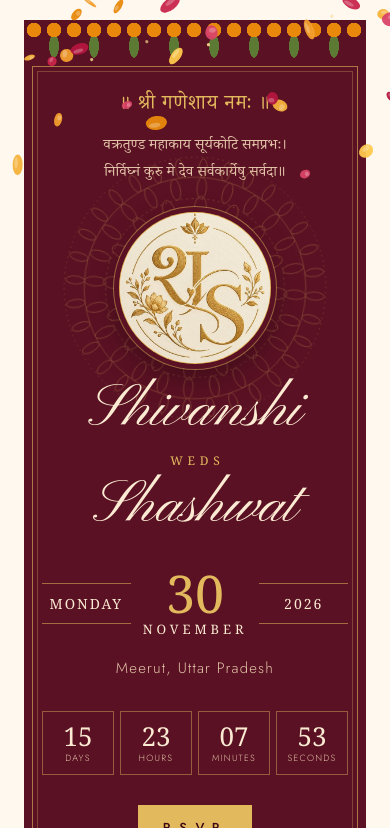
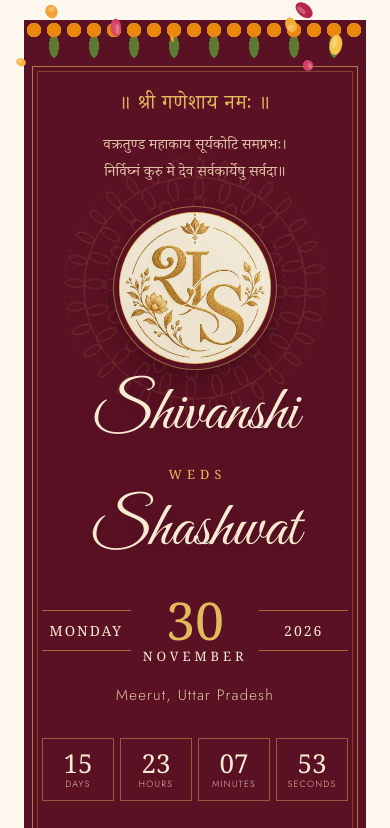
Before and after one commit to hsbrg/react, a plain HTML site: page wedding-invitation/index.html in a window 390 px wide. Shown: the top 828 px of the page. Drawn offline with Linux system fonts and the light colour scheme; a web font is replaced by a local one.

Commit message:
Switch names to Great Vibes and add an English-Hindi swap
Names use Great Vibes for a more legible script, with Amita for the
Devanagari. The doors switch to Hindi once while they wait, and the
opening card alternates between English and Hindi every few seconds in a
top-to-bottom wave: names, date, place and countdown labels. Guests who
prefer reduced motion stay on English.

Co-Authored-By: Claude Opus 5.5 <noreply@anthropic.com>
Claude-Session: https://claude.ai/code/session_01R9DYRoDWeKyJUHyH6mBjUt

```diff
--- a/wedding-invitation/index.html
+++ b/wedding-invitation/index.html
@@ -2,7 +2,7 @@
 <meta name="claude:viewport-fit-sides" content="cover">
 <link rel="preconnect" href="https://fonts.googleapis.com">
 <link rel="preconnect" href="https://fonts.gstatic.com" crossorigin>
-<link rel="stylesheet" href="https://fonts.googleapis.com/css2?family=Italiana&family=Jost:wght@300;400;500&family=Pinyon+Script&family=Tiro+Devanagari+Hindi&display=swap">
+<link rel="stylesheet" href="https://fonts.googleapis.com/css2?family=Italiana&family=Jost:wght@300;400;500&family=Great+Vibes&family=Amita:wght@700&family=Tiro+Devanagari+Hindi&display=swap">
 <style>
   /* Layout: a printed Indian wedding card. A maroon hero card under a marigold toran,
      then ivory sections: the invitation, three functions by day, RSVP to Amit Tyagi. */
@@ -20,7 +20,8 @@
     --hero-muted: #E2C3A8;
     --hero-gold: #E3B95E;
     --error: #A2412F;
-    --font-script: "Pinyon Script", "Snell Roundhand", "Apple Chancery", cursive;
+    --font-script: "Great Vibes", "Snell Roundhand", "Apple Chancery", cursive;
+    --font-deva-script: "Amita", "Tiro Devanagari Hindi", "Noto Serif Devanagari", serif;
     --font-display: "Italiana", "Didot", "Bodoni 72", Georgia, serif;
     --font-deva: "Tiro Devanagari Hindi", "Noto Serif Devanagari", "Kohinoor Devanagari", serif;
     --font-body: "Jost", "Avenir Next", "Segoe UI", system-ui, sans-serif;
@@ -270,9 +271,10 @@
   .names {
     font-family: var(--font-script);
     font-weight: 400;
-    font-size: clamp(60px, 13vw, 124px);
-    line-height: 1;
+    font-size: clamp(64px, 14vw, 128px);
+    line-height: 1.05;
     margin: 18px 0 0;
+    text-shadow: 0 2px 18px rgb(0 0 0 / .25);
     text-wrap: balance;
   }
   .names span { display: inline-block; }
@@ -286,6 +288,26 @@
     margin-block: 14px 10px;
     padding-left: .4em;
   }
+  /* Bilingual text: English and Hindi share one grid cell and swap with a soft blur.
+     --i staggers the swap so the card changes language as one wave, top to bottom. */
+  .bi, .names .bi { display: inline-grid; }
+  .bi > span {
+    grid-area: 1 / 1;
+    justify-self: center;
+    align-self: center;
+    transition:
+      opacity 420ms ease calc(var(--i, 0) * 70ms),
+      filter 420ms ease calc(var(--i, 0) * 70ms),
+      transform 600ms var(--ease-out) calc(var(--i, 0) * 70ms);
+  }
+  .bi > .hi { opacity: 0; filter: blur(6px); transform: translateY(10px); }
+  [data-show="hi"] .bi > .en { opacity: 0; filter: blur(6px); transform: translateY(-10px); }
+  [data-show="hi"] .bi > .hi { opacity: 1; filter: none; transform: none; }
+  .hi { font-family: var(--font-deva); letter-spacing: 0; text-transform: none; }
+  .names .hi { font-family: var(--font-deva-script); font-weight: 700; font-size: .6em; line-height: 1.5; }
+  .names .weds .hi { font-family: var(--font-deva-script); font-size: 1.9em; line-height: 1; }
+  .gate-names .hi { font-family: var(--font-deva-script); font-weight: 700; font-size: .66em; }
+
   .when {
     margin: 30px auto 0;
     display: grid;
@@ -543,6 +565,7 @@
     html { scroll-behavior: auto; }
     .in, .fade-in, .seal { animation: fade 250ms ease both; animation-delay: 0ms; }
     .mandala, .glint { animation: none; }
+    .bi > span, [data-show="hi"] .bi > span { filter: none !important; transform: none !important; transition: opacity 300ms ease; }
     .glint { display: none; }
     .btn:active, .link-btn:active, .choice input:active + span { transform: none; }
     .result { @starting-style { opacity: 0; transform: none; } }
@@ -566,9 +589,9 @@
   <div class="door r"><div class="toran" aria-hidden="true"></div><span class="knob"></span></div>
   <div class="gate-center">
     <img class="seal" src="monogram.jpg" width="520" height="520" alt="">
-    <div class="gate-names in" style="--d:120ms;--y:12px">Shivanshi &amp; Shashwat</div>
-    <div class="gate-date in" style="--d:220ms;--y:6px">28 · 29 · 30 November 2026</div>
-    <div class="gate-hint fade-in" style="--d:700ms">Tap to open</div>
+    <div class="gate-names in" style="--d:120ms;--y:12px"><span class="bi" style="--i:0"><span class="en">Shivanshi &amp; Shashwat</span><span class="hi" lang="hi" aria-hidden="true">शिवांशी संग शाश्वत</span></span></div>
+    <div class="gate-date in" style="--d:220ms;--y:6px"><span class="bi" style="--i:1"><span class="en">28 · 29 · 30 November 2026</span><span class="hi" lang="hi" aria-hidden="true">२८ · २९ · ३० नवंबर २०२६</span></span></div>
+    <div class="gate-hint fade-in" style="--d:700ms"><span class="bi" style="--i:2"><span class="en">Tap to open</span><span class="hi" lang="hi" aria-hidden="true">खोलने के लिए टैप करें</span></span></div>
   </div>
 </div>
 
@@ -585,24 +608,24 @@
       </div>
 
 
-      <h1 class="names">
-        <span class="in" style="--y:16px;--dur:800ms">Shivanshi</span>
-        <span class="weds fade-in" style="--d:60ms">weds</span>
-        <span class="in" style="--y:16px;--dur:800ms;--d:110ms">Shashwat</span>
+      <h1 class="names" aria-label="Shivanshi weds Shashwat">
+        <span class="in" style="--y:16px;--dur:800ms"><span class="bi" style="--i:0"><span class="en">Shivanshi</span><span class="hi" lang="hi" aria-hidden="true">शिवांशी</span></span></span>
+        <span class="weds fade-in" style="--d:60ms"><span class="bi" style="--i:1"><span class="en">weds</span><span class="hi" lang="hi" aria-hidden="true">संग</span></span></span>
+        <span class="in" style="--y:16px;--dur:800ms;--d:110ms"><span class="bi" style="--i:2"><span class="en">Shashwat</span><span class="hi" lang="hi" aria-hidden="true">शाश्वत</span></span></span>
       </h1>
 
       <div class="when in" style="--d:220ms;--y:6px" aria-label="Monday, 30 November 2026">
-        <div class="side">Monday</div>
-        <div><span class="day">30</span><span class="month">November</span></div>
-        <div class="side">2026</div>
+        <div class="side"><span class="bi" style="--i:3"><span class="en">Monday</span><span class="hi" lang="hi" aria-hidden="true">सोमवार</span></span></div>
+        <div><span class="day"><span class="bi" style="--i:3"><span class="en">30</span><span class="hi" lang="hi" aria-hidden="true">३०</span></span></span><span class="month"><span class="bi" style="--i:4"><span class="en">November</span><span class="hi" lang="hi" aria-hidden="true">नवंबर</span></span></span></div>
+        <div class="side"><span class="bi" style="--i:3"><span class="en">2026</span><span class="hi" lang="hi" aria-hidden="true">२०२६</span></span></div>
       </div>
-      <p class="place in" style="--d:220ms;--y:6px">Meerut, Uttar Pradesh</p>
+      <p class="place in" style="--d:220ms;--y:6px"><span class="bi" style="--i:5"><span class="en">Meerut, Uttar Pradesh</span><span class="hi" lang="hi" aria-hidden="true">मेरठ, उत्तर प्रदेश</span></span></p>
 
       <div class="countdown in" style="--d:320ms;--y:4px" id="countdown" aria-label="Time until the wedding">
-        <div><b id="cd-d">--</b><small>Days</small></div>
-        <div><b id="cd-h">--</b><small>Hours</small></div>
-        <div><b id="cd-m">--</b><small>Minutes</small></div>
-        <div><b id="cd-s">--</b><small>Seconds</small></div>
+        <div><b id="cd-d">--</b><small><span class="bi" style="--i:6"><span class="en">Days</span><span class="hi" lang="hi" aria-hidden="true">दिन</span></span></small></div>
+        <div><b id="cd-h">--</b><small><span class="bi" style="--i:6"><span class="en">Hours</span><span class="hi" lang="hi" aria-hidden="true">घंटे</span></span></small></div>
+        <div><b id="cd-m">--</b><small><span class="bi" style="--i:6"><span class="en">Minutes</span><span class="hi" lang="hi" aria-hidden="true">मिनट</span></span></small></div>
+        <div><b id="cd-s">--</b><small><span class="bi" style="--i:6"><span class="en">Seconds</span><span class="hi" lang="hi" aria-hidden="true">सेकंड</span></span></small></div>
       </div>
       <p class="countdown-done" id="countdown-done" hidden>Shubh Vivah</p>
 
@@ -875,6 +898,7 @@
     try { sessionStorage.setItem("ss-gate-opened", "1"); } catch (e) {}
     gate.classList.add("opening");
     setTimeout(function () { root.classList.remove("gate-hold"); }, 380);
+    setTimeout(cycleHero, 1800);
     setTimeout(function () { showerPetals(); }, 600);
     setTimeout(function () { root.classList.remove("has-gate"); gate.remove(); }, 1350);
   }
@@ -883,10 +907,27 @@
     gate.addEventListener("keydown", function (e) {
       if (e.key === "Enter" || e.key === " ") { e.preventDefault(); openGate(); }
     });
-    autoOpen = setTimeout(openGate, 3200); // opens on its own if the guest doesn't tap
+    autoOpen = setTimeout(openGate, 3800); // opens on its own if the guest doesn't tap
   } else {
     gate.remove();
+    setTimeout(cycleHero, 1800);
   }
+
+  // ---- English / Hindi swap ----
+  // The doors switch to Hindi once while they wait; the card then alternates every 4s.
+  // Guests who prefer reduced motion stay on English, with no automatic changes.
+  var heroEl = document.querySelector(".hero");
+  var gateCenter = document.querySelector(".gate-center");
+  var langTimer;
+  function cycleHero() {
+    clearInterval(langTimer);
+    if (reduceMotion) return;
+    langTimer = setInterval(function () {
+      if (document.hidden) return;
+      heroEl.dataset.show = heroEl.dataset.show === "hi" ? "en" : "hi";
+    }, 4000);
+  }
+  if (gateCenter && !reduceMotion) setTimeout(function () { gateCenter.dataset.show = "hi"; }, 1800);
 
   // ---- Countdown ----
   var cd = document.getElementById("countdown");
```
Also changed, not shown: wedding-invitation/og.png.
